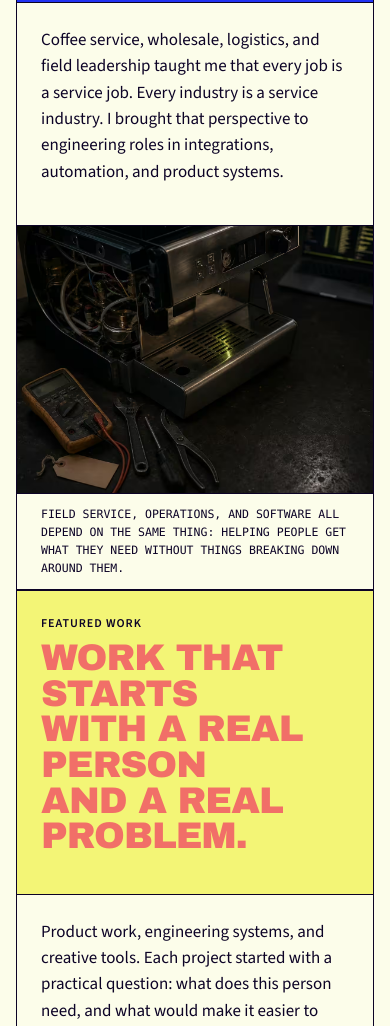
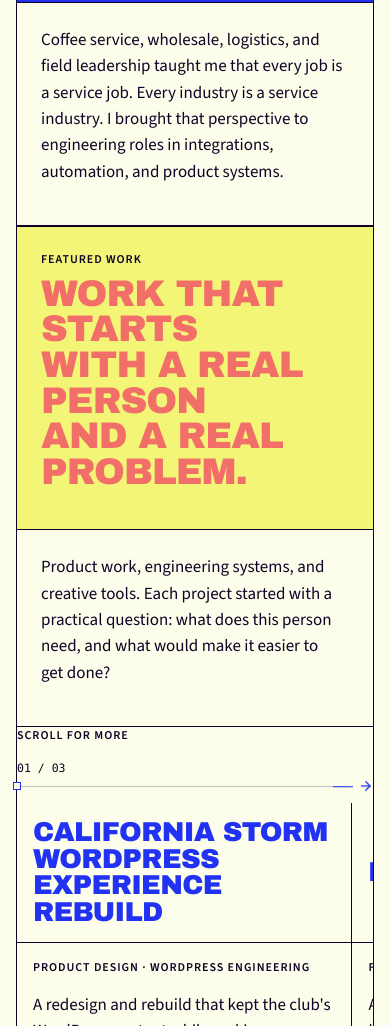
Before and after one commit to rhon3n/rhon3n.github.io, an Astro site: page / in a window 390 px wide. Shown: the part 1463-2489 px from the top of the page. Built offline with nearby package versions, Linux system fonts and the light colour scheme; Astro itself is replaced by a stand-in of ours.

Commit message:
[verified] Remove homepage journey visual (#18)

```diff
--- a/src/pages/index.astro
+++ b/src/pages/index.astro
@@ -67,46 +67,6 @@ const pageSections = [
         automation, and product systems.
       </p>
     </header>
-    <figure class="journey-visual">
-      <picture class="journey-visual-media">
-        <source
-          media="(max-width: 48rem)"
-          srcset="/images/operations-to-software-mobile.avif"
-          type="image/avif"
-        />
-        <source
-          media="(max-width: 48rem)"
-          srcset="/images/operations-to-software-mobile.webp"
-          type="image/webp"
-        />
-        <source
-          media="(max-width: 48rem)"
-          srcset="/images/operations-to-software-mobile.jpg"
-          type="image/jpeg"
-        />
-        <source
-          srcset="/images/operations-to-software-desktop.avif"
-          type="image/avif"
-        />
-        <source
-          srcset="/images/operations-to-software-desktop.webp"
-          type="image/webp"
-        />
-        <img
-          src="/images/operations-to-software-desktop.jpg"
-          width="1920"
-          height="1080"
-          alt=""
-          loading="lazy"
-          decoding="async"
-        />
-      </picture>
-      <figcaption>
-        Field service, operations, and software all depend on the same thing:
-        helping people get what they need without things breaking down around
-        them.
-      </figcaption>
-    </figure>
   </section>
 
   <section
--- a/src/styles/global.css
+++ b/src/styles/global.css
@@ -472,33 +472,6 @@ main > [id] {
   padding: 12px var(--space-6);
   border-bottom: var(--rule);
   color: var(--accent);
-}
-
-.journey-visual {
-  margin: 0;
-  border-bottom: var(--rule);
-}
-
-.journey-visual-media {
-  display: block;
-  overflow: hidden;
-  aspect-ratio: 16 / 7;
-}
-
-.journey-visual img {
-  display: block;
-  width: 100%;
-  height: 100%;
-  object-fit: cover;
-}
-
-.journey-visual figcaption {
-  margin: 0;
-  padding: 12px var(--space-6);
-  border-top: var(--rule);
-  font-family: var(--font-mono);
-  font-size: 0.72rem;
-  text-transform: uppercase;
 }
 
 .principles {
@@ -1526,10 +1499,6 @@ main > [id] {
     font-size: clamp(2rem, 9.5vw, 3.25rem);
   }
 
-  .journey-visual-media {
-    aspect-ratio: 4 / 3;
-  }
-
   .principles {
     grid-template-columns: 1fr;
   }
--- a/tests/public-contracts.mjs
+++ b/tests/public-contracts.mjs
@@ -14,12 +14,6 @@ const required = [
   '404.html',
   'favicon.svg',
   'files/resume.pdf',
-  'images/operations-to-software-desktop.avif',
-  'images/operations-to-software-desktop.webp',
-  'images/operations-to-software-desktop.jpg',
-  'images/operations-to-software-mobile.avif',
-  'images/operations-to-software-mobile.webp',
-  'images/operations-to-software-mobile.jpg',
   'images/projects/shader-studio-mobile-portrait.png',
   'images/projects/measure-coffee-mobile-portrait.png',
   'images/projects/california-storm-mobile-portrait.png',
@@ -113,26 +107,10 @@ if (!home.includes('Founding Engineer at measure.coffee'))
   throw new Error('Approved Measure Coffee title is missing');
 if (!home.includes('twitter:title') || !home.includes('twitter:description'))
   throw new Error('Twitter metadata is incomplete');
-if (!home.includes('<picture class="journey-visual-media">'))
+if (/operations-to-software|journey-visual/.test(home))
   throw new Error(
-    'Homepage journey visual is missing responsive picture markup',
+    'Homepage journey visual regression: operations-to-software assets or journey-visual markup remain in built HTML',
   );
-if (!home.includes('media="(max-width: 48rem)"'))
-  throw new Error(
-    'Homepage journey visual is missing its mobile art direction',
-  );
-if (!home.includes('width="1920" height="1080"'))
-  throw new Error('Homepage journey visual lacks intrinsic desktop dimensions');
-if (!home.includes('alt="" loading="lazy" decoding="async"'))
-  throw new Error(
-    'Homepage journey visual accessibility/loading contract failed',
-  );
-if (
-  !/helping people get what they need without things breaking down around\s+them\./.test(
-    home,
-  )
-)
-  throw new Error('Homepage journey visual caption is missing');
 if (home.includes('arc-grid') || home.includes('Coffee &amp; service'))
   throw new Error('Homepage operating-history arc grid should be removed');
 if (/start with the work/i.test(home))
```
Also changed, not shown: public/images/operations-to-software-desktop.avif (deleted), public/images/operations-to-software-desktop.jpg (deleted), public/images/operations-to-software-desktop.webp (deleted), public/images/operations-to-software-mobile.avif (deleted), public/images/operations-to-software-mobile.jpg (deleted), public/images/operations-to-software-mobile.webp (deleted).
